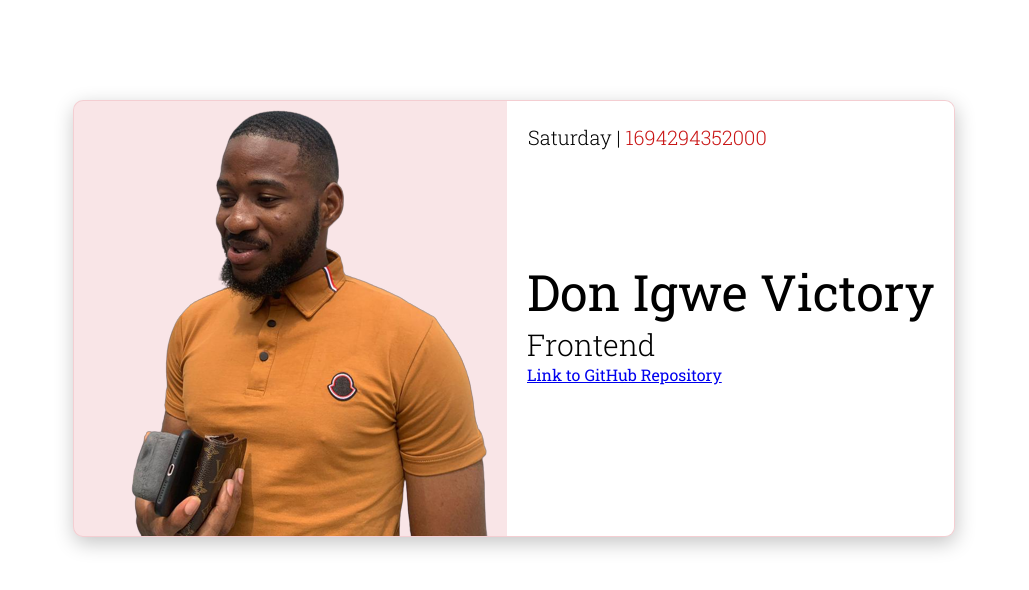
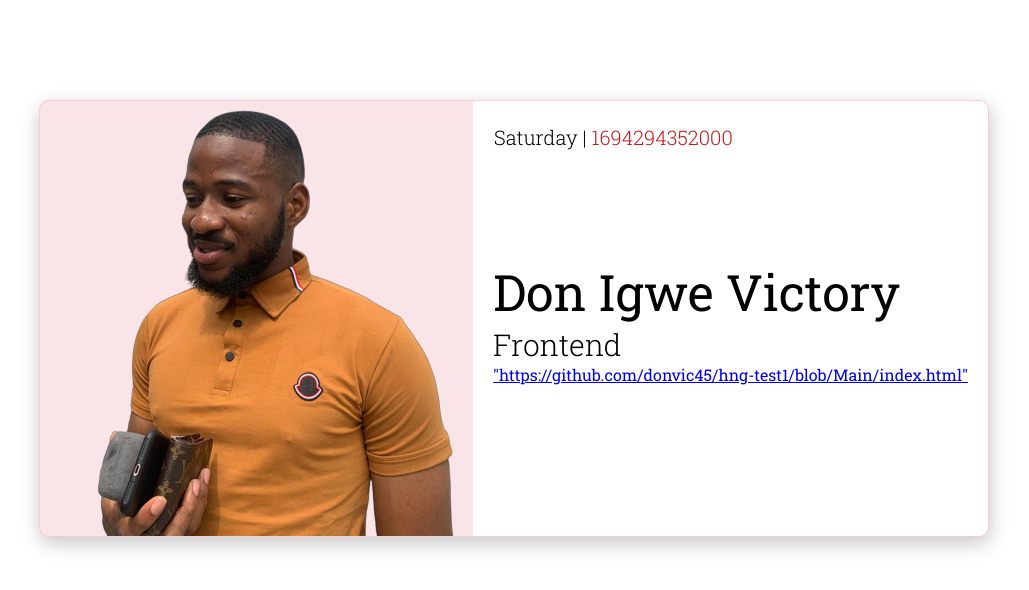
Before and after one commit to donvic45/hng-test1, a plain HTML site: page index.html in a window 1280 px wide. Shown: the whole page, without its empty margins (126-1155 px from the left). Drawn offline with Linux system fonts and the light colour scheme.

Commit message:
updated github url

```diff
--- a/index.html
+++ b/index.html
@@ -18,7 +18,7 @@
         </p>
         <div id="my-name" data-testid="slackUserName">Don Igwe Victory</div>
         <p data-testid="myTrack" id="myTrack">Frontend</p>
-        <a href="https://github.com/your-username/your-repository" data-testid="githubURL"><a href="https://github.com/your-username/your-repository" data-testid="githubURL">Link to GitHub Repository</a>
+        <a href="https://github.com/donvic45/hng-test1/blob/Main/index.html" data-testid="githubURL">"https://github.com/donvic45/hng-test1/blob/Main/index.html"</a>
     </a>
       </div>
 
```
